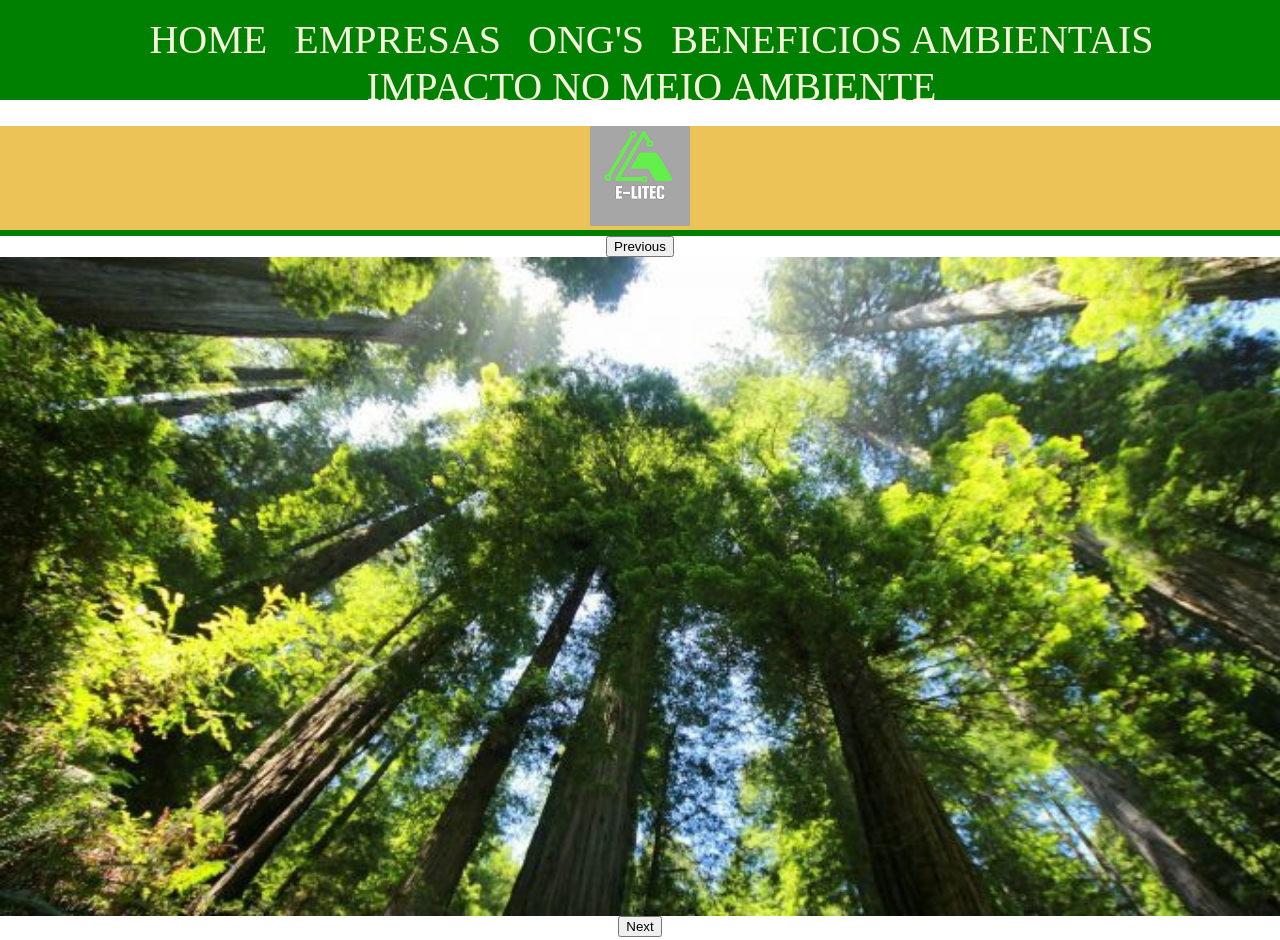
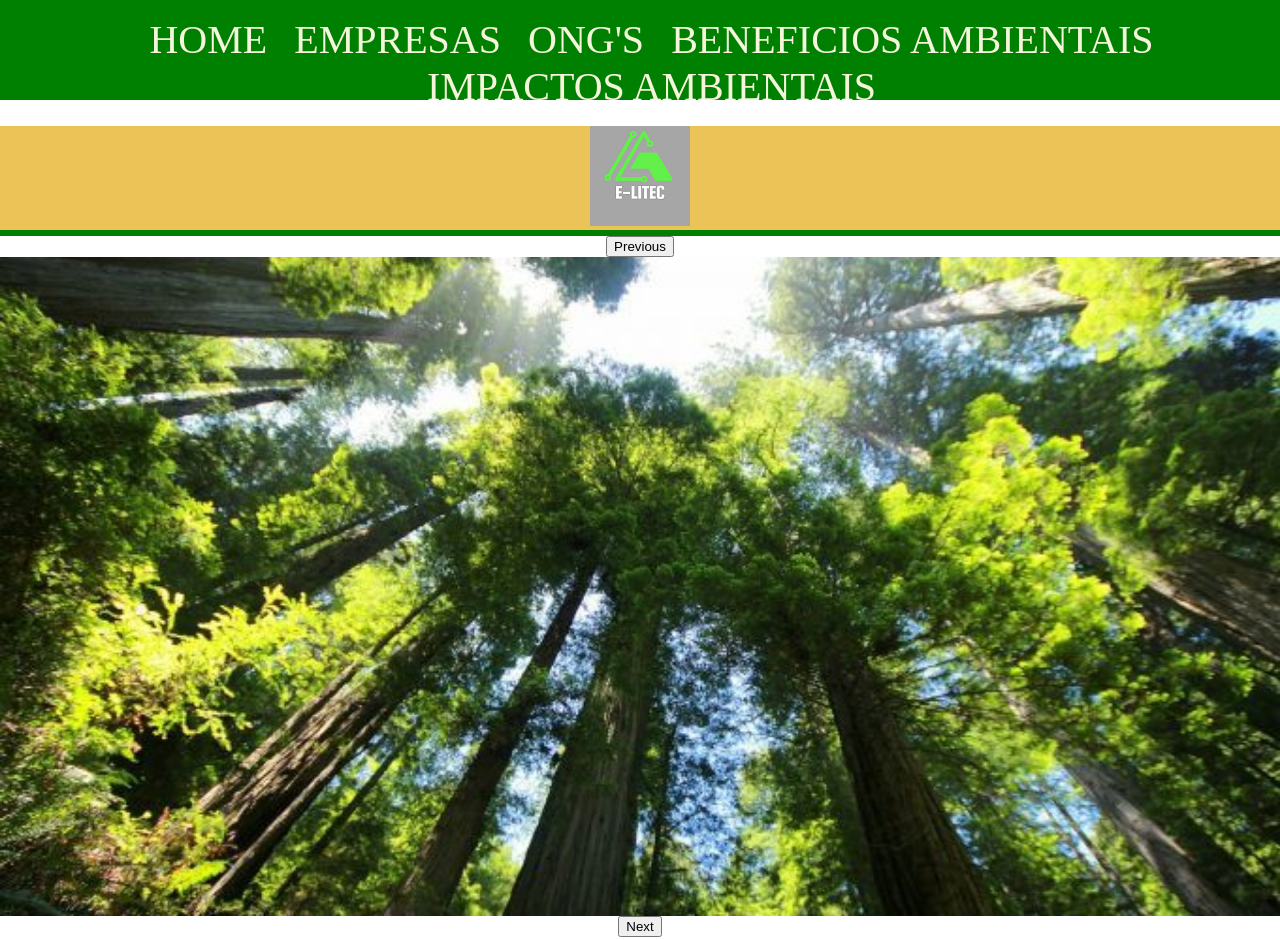
Before and after one commit to guizio/projetolixoeletronico, a plain HTML site: page index.html in a window 1280 px wide. Shown: the top 940 px of the page. Drawn offline with nearby package versions, Linux system fonts and the light colour scheme.

Commit message:
Commit 3

```diff
--- a/index.html
+++ b/index.html
@@ -18,7 +18,7 @@
                     <LI><a href="index2.html">Empresas</a></LI>
                     <LI><a href="index3.html">ONG's</a></LI>
                     <LI><a href="index4.html">Beneficios Ambientais</a></LI>
-                    <LI><a href="index5.html">Impacto no meio ambiente</a></LI>
+                    <LI><a href="index5.html">Impactos Ambientais</a></LI>
                 </UL>
             </DIV>
         </div>
```
